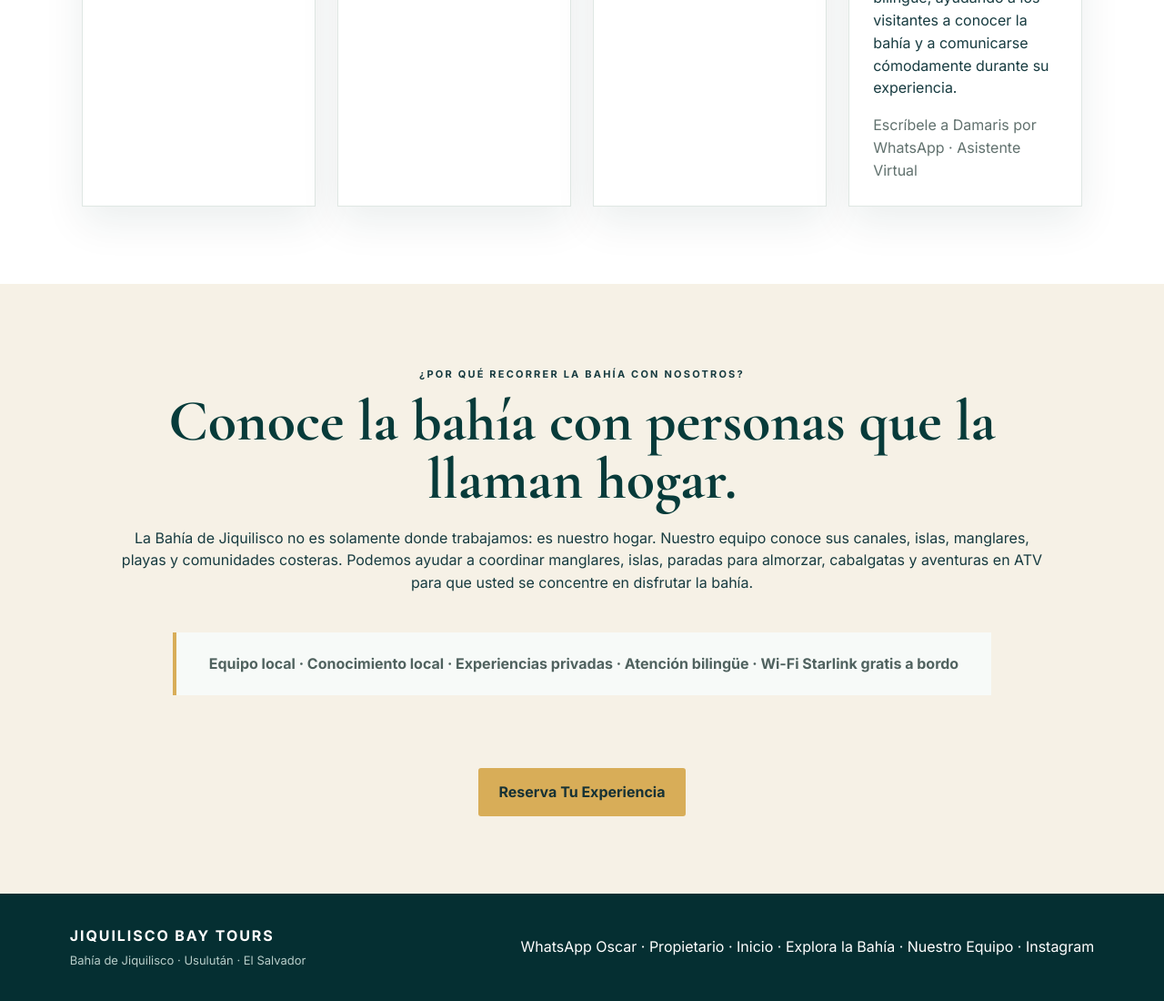
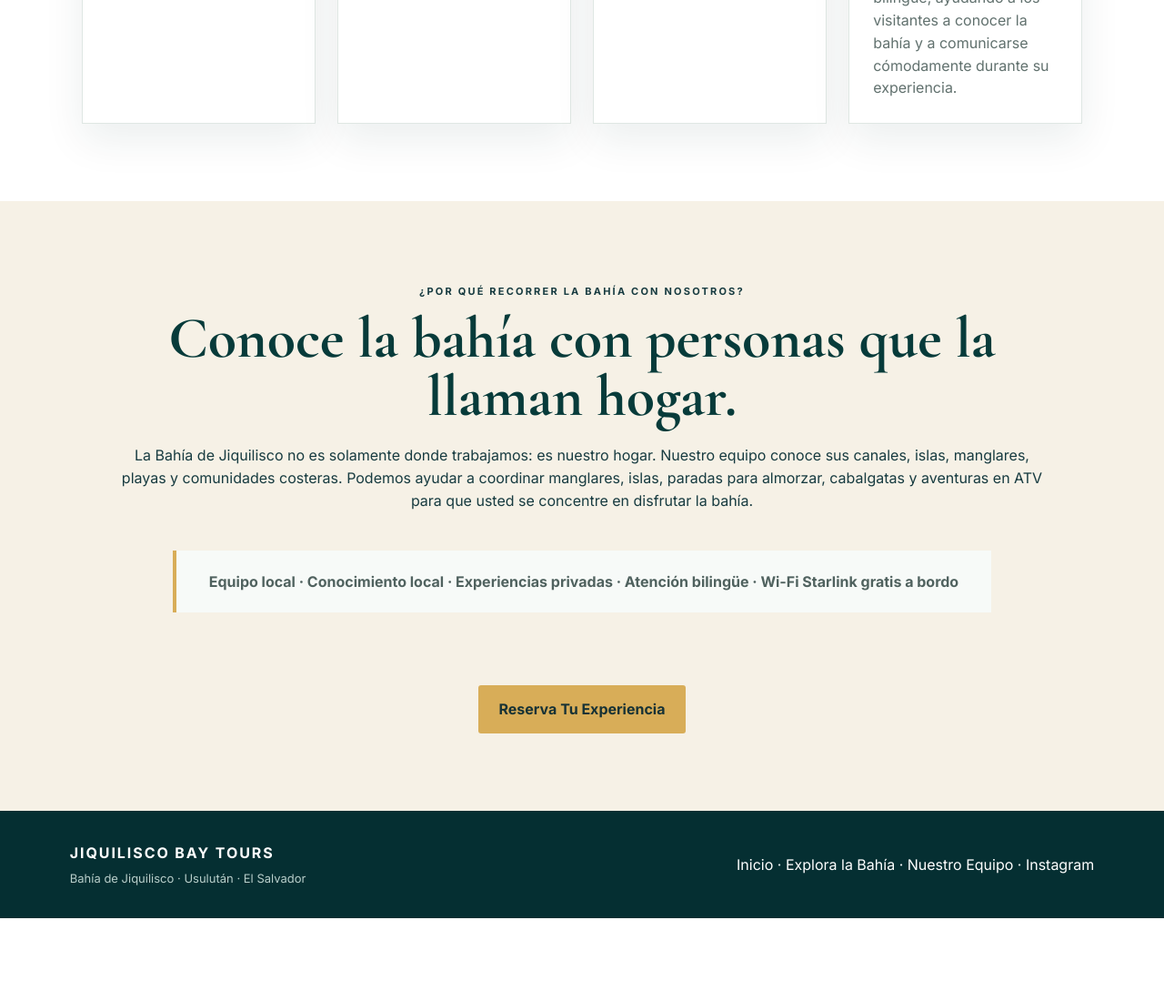
Before and after one commit to oscarcruzmel/jiquilisco-bay-tours, a plain HTML site: page team-es.html in a window 1280 px wide. Shown: the part 1240-2340 px from the top of the page at 91% size. After the commit the page ends 2249 px from the top, so only its background shows below. Drawn offline with nearby package versions, Linux system fonts and the light colour scheme.

Commit message:
Keep Damaris off public contact listing

```diff
--- a/team-es.html
+++ b/team-es.html
@@ -6,8 +6,8 @@
 <article class="team-card"><div class="team-photo"><img src="Captain_Napo_Jiquilisco_Bay_Tours.jpg" alt="Capitán Napo de Jiquilisco Bay Tours" loading="lazy"></div><div class="team-card-body"><h2>Capitán Napo</h2><p class="team-role">Capitán y Guía Local</p><p>Nacido y criado en Puerto El Triunfo, Napo aporta a cada paseo su conocimiento directo de la bahía, sus canales, islas y comunidades costeras.</p></div></article>
 <article class="team-card"><div class="team-photo"><img src="Abdias_Jiquilisco_Bay_Tours.jpg" alt="Abdias de Jiquilisco Bay Tours" loading="lazy"></div><div class="team-card-body"><h2>Abdias</h2><p class="team-role">Coordinador de Tours</p><p>Su contacto local durante la experiencia, ayudando a coordinar los detalles y a que su día en la bahía transcurra de la mejor manera.</p></div></article>
 <article class="team-card"><div class="team-photo"><img src="Joel_Jiquilisco_Bay_Tours.jpg" alt="Joel de Jiquilisco Bay Tours" loading="lazy"></div><div class="team-card-body"><h2>Joel</h2><p class="team-role">Operaciones y Atención al Visitante</p><p>Joel apoya las operaciones y a nuestros visitantes para ofrecer una experiencia personal y bien coordinada desde tierra hasta la bahía.</p></div></article>
-<article class="team-card"><div class="team-photo" aria-label="Espacio para foto de Damaris">D</div><div class="team-card-body"><h2>Damaris</h2><p class="team-role">Asistente Virtual y Coordinadora Bilingüe de Visitantes</p><p>Damaris ayuda a nuestros visitantes en inglés y español con reservaciones, comunicación antes del tour y coordinación con nuestro equipo local. También se desempeña como guía turística bilingüe, ayudando a los visitantes a conocer la bahía y a comunicarse cómodamente durante su experiencia.</p><p><a href="https://wa.me/50377386026" target="_blank" rel="noopener">Escríbele a Damaris por WhatsApp · Asistente Virtual</a></p></div></article>
+<article class="team-card"><div class="team-photo" aria-label="Espacio para foto de Damaris">A</div><div class="team-card-body"><h2>Damaris</h2><p class="team-role">Coordinadora Bilingüe de Visitantes y Guía Turística</p><p>Damaris ayuda a nuestros visitantes en inglés y español con reservaciones, comunicación antes del tour y coordinación con nuestro equipo local. También se desempeña como guía turística bilingüe, ayudando a los visitantes a conocer la bahía y a comunicarse cómodamente durante su experiencia.</p></div></article>
 </div></section>
 <section class="team-why"><p class="kicker">¿POR QUÉ RECORRER LA BAHÍA CON NOSOTROS?</p><h2>Conoce la bahía con personas que la llaman hogar.</h2><p>La Bahía de Jiquilisco no es solamente donde trabajamos: es nuestro hogar. Nuestro equipo conoce sus canales, islas, manglares, playas y comunidades costeras. Podemos ayudar a coordinar manglares, islas, paradas para almorzar, cabalgatas y aventuras en ATV para que usted se concentre en disfrutar la bahía.</p><div class="team-note"><strong>Equipo local · Conocimiento local · Experiencias privadas · Atención bilingüe · Wi-Fi Starlink gratis a bordo</strong></div></section>
 <div class="team-actions"><a class="btn gold" href="/#reservas">Reserva Tu Experiencia</a></div></main>
-<footer><div class="footer-brand"><b>JIQUILISCO BAY TOURS</b><span>Bahía de Jiquilisco · Usulután · El Salvador</span></div><div><a href="https://wa.me/17039867804" target="_blank" rel="noopener">WhatsApp Oscar · Propietario</a> · <a href="/">Inicio</a> · <a href="blog-es.html">Explora la Bahía</a> · <a href="team-es.html">Nuestro Equipo</a> · <a href="https://www.instagram.com/jiquiliscobaytours" target="_blank" rel="noopener">Instagram</a></div></footer></body></html>
+<footer><div class="footer-brand"><b>JIQUILISCO BAY TOURS</b><span>Bahía de Jiquilisco · Usulután · El Salvador</span></div><div><a href="/">Inicio</a> · <a href="blog-es.html">Explora la Bahía</a> · <a href="team-es.html">Nuestro Equipo</a> · <a href="https://www.instagram.com/jiquiliscobaytours" target="_blank" rel="noopener">Instagram</a></div></footer></body></html>
```
